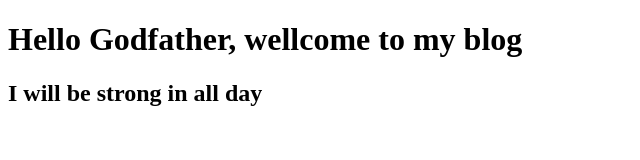
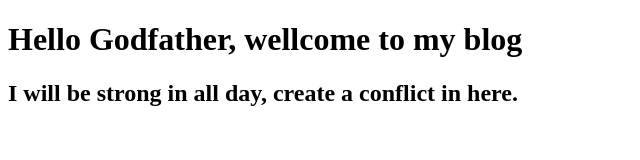
Before and after one commit to godfather1090/godafther-demo, a plain HTML site: page godfather.html in a window 1280 px wide. Shown: the whole page, without its empty margins (0-640 px from the left). Drawn offline with Linux system fonts and the light colour scheme.

Commit message:
Update godfather.html

```diff
--- a/godfather.html
+++ b/godfather.html
@@ -10,7 +10,7 @@
 
 <body>
     <h1>Hello Godfather, wellcome to my blog</h1>
-    <h2>I will be strong in all day</h2>
+    <h2>I will be strong in all day, create a conflict in here.</h2>
 </body>
 
 </html>
```
